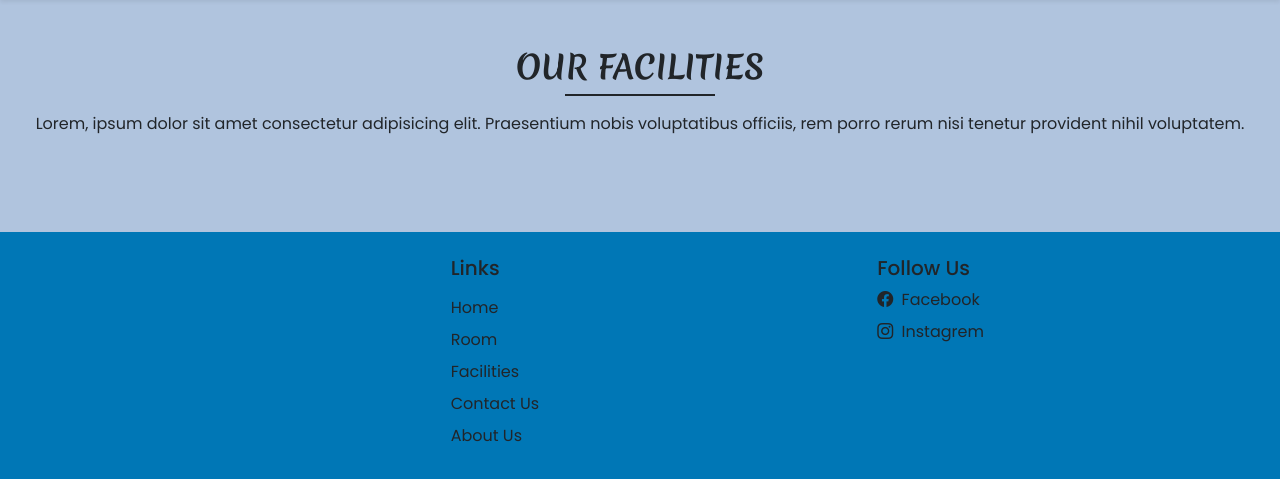
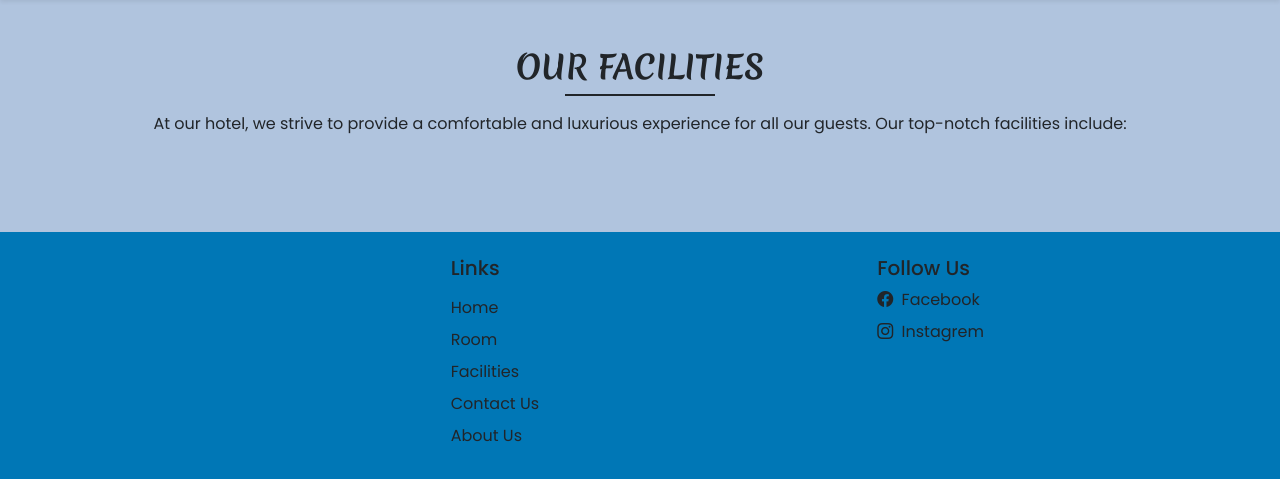
Before and after one commit to pavankumar07-hub/Novotel_Hotel_fullstack_website, a PHP site: page /updatedone/facilities.php in a window 1280 px wide. Shown: the part 56-535 px from the top of the page. Run offline with PHP 8.4, Linux system fonts and the light colour scheme; data that the repository does not hold is empty.

Commit message:
Update facilities.php

```diff
--- a/facilities.php
+++ b/facilities.php
@@ -27,7 +27,7 @@
   <h2 class="fw-bold h-font text-center"> OUR FACILITIES</h2>
   <div class="h-line bg-dark"></div>
   <p class="text-center mt-3">
-    Lorem, ipsum dolor sit amet consectetur adipisicing elit. Praesentium nobis voluptatibus officiis, rem porro rerum nisi tenetur provident nihil voluptatem.
+    At our hotel, we strive to provide a comfortable and luxurious experience for all our guests. Our top-notch facilities include:
   </p>
 </div>
 
```
